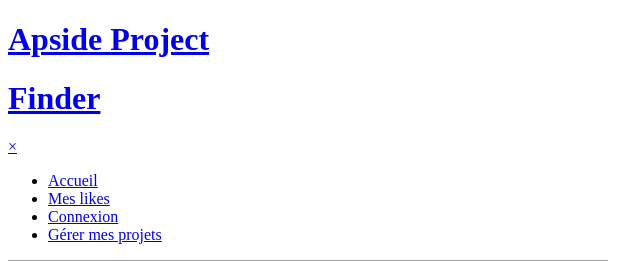
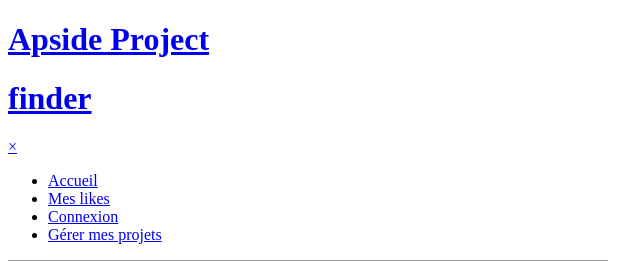
Before and after one commit to ghartemann/hackathon-2-sweet-dream, a Symfony app: template templates/home/index.html.twig in a window 1280 px wide. Shown: the top 261 px of the page, without its empty margins (0-640 px from the left). Run offline with Twig, Linux system fonts and the light colour scheme; the template is opened without the code that fills it, so the values that code supplies are empty; some libraries are stand-ins or nearby versions; grey boxes are pictures that could not be loaded.

Commit message:
capital fix mdr

```diff
--- a/templates/base.html.twig
+++ b/templates/base.html.twig
@@ -22,7 +22,7 @@
                 <h1 class="main-title text-center text-white mb-0">Apside Project</h1>
             </a>
             <a href="{{ path('app_home_index') }}">
-                <h1 class="main-title-subtitle text-center text-white mt-0">Finder</h1>
+                <h1 class="main-title-subtitle text-center text-white mt-0 fw-bolder">finder</h1>
             </a>
         </div>
     </div>
```
